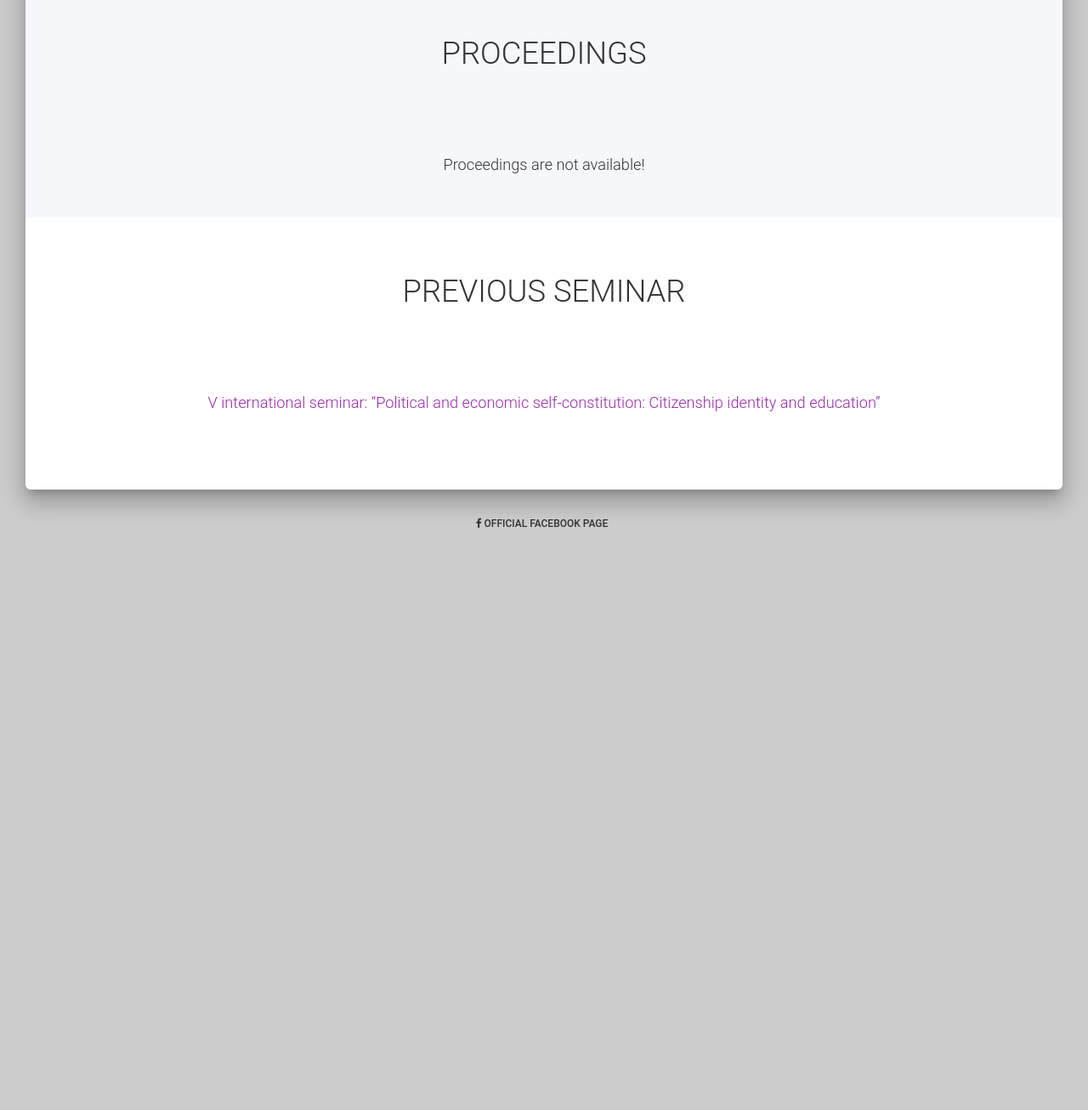
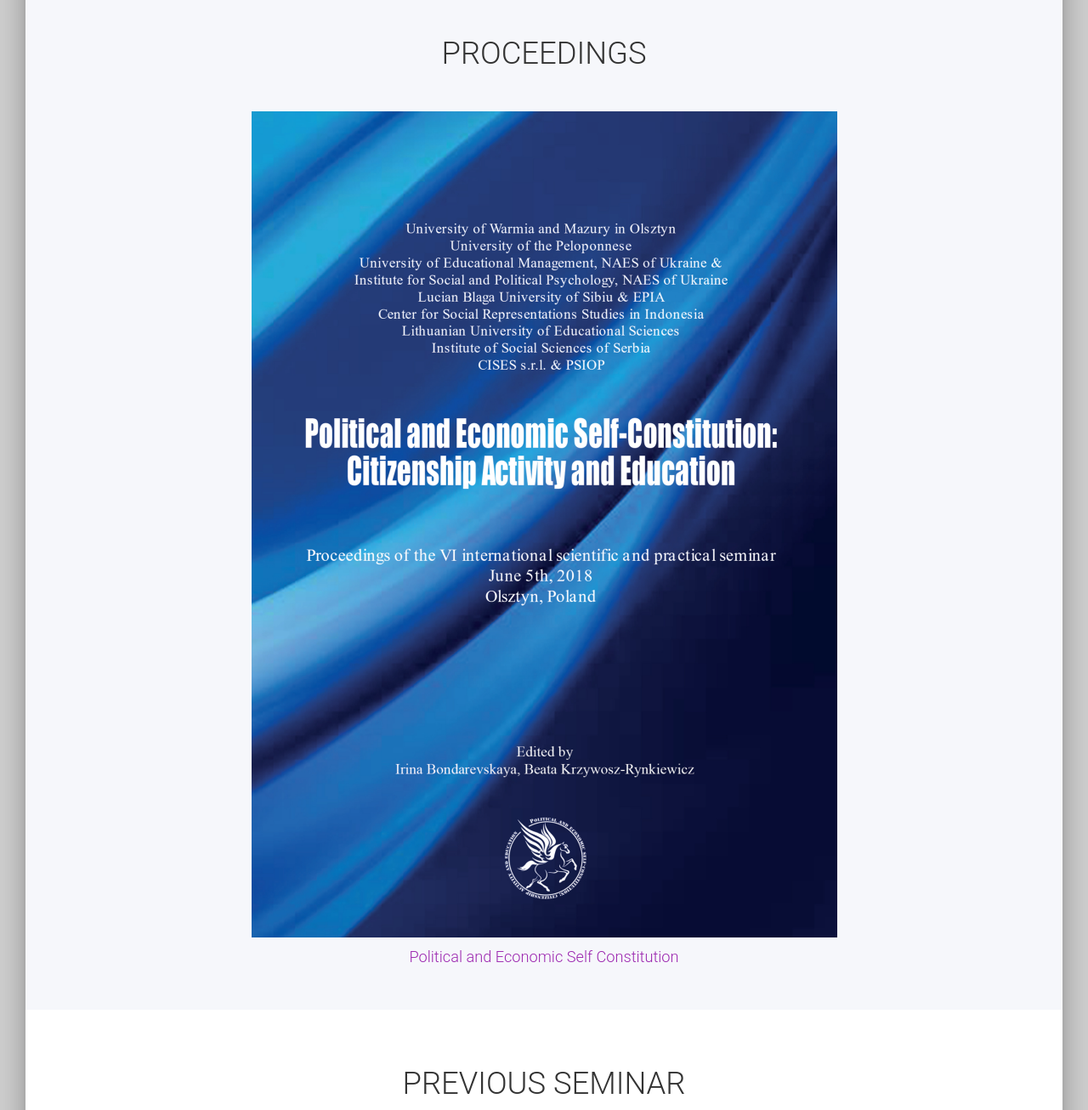
Before and after one commit to Amice13/bondarevskaia, a website: page index.html in a window 1280 px wide. Shown: the part 3620-4926 px from the top of the page at 85% size. Before the commit the page ends 4277 px from the top, so only its background shows below. Drawn offline with nearby package versions, Linux system fonts and the light colour scheme; a web font is replaced by a local one.

Commit message:
Proceedings 2018 added

```diff
--- a/index.html
+++ b/index.html
@@ -313,8 +313,9 @@
 	        <div class="container">
 	            <div class="row">
 	                <div class="col-lg-12 text-center">
-	                    <h2 class="section-heading">PROCEEDINGS</h2>
-	                    <h4 style="text-align:center;margin-top:90px;">Proceedings are not available!</h4>
+	                    <h2 class="section-heading" style="margin-bottom: 40px;">PROCEEDINGS</h2>
+                      <a href="files/Political-and-Economic-Self-Constitution-Digital-Copy.pdf"><img src="img/proceedings-2018.png" /></a>
+	                    <a href="files/Political-and-Economic-Self-Constitution-Digital-Copy.pdf"><h4>Political and Economic Self Constitution</h4></a>
 	                </div>
 	            </div>
 	        </div>
```
Also changed, not shown: img/proceedings-2018.png (added), 1 other file.
